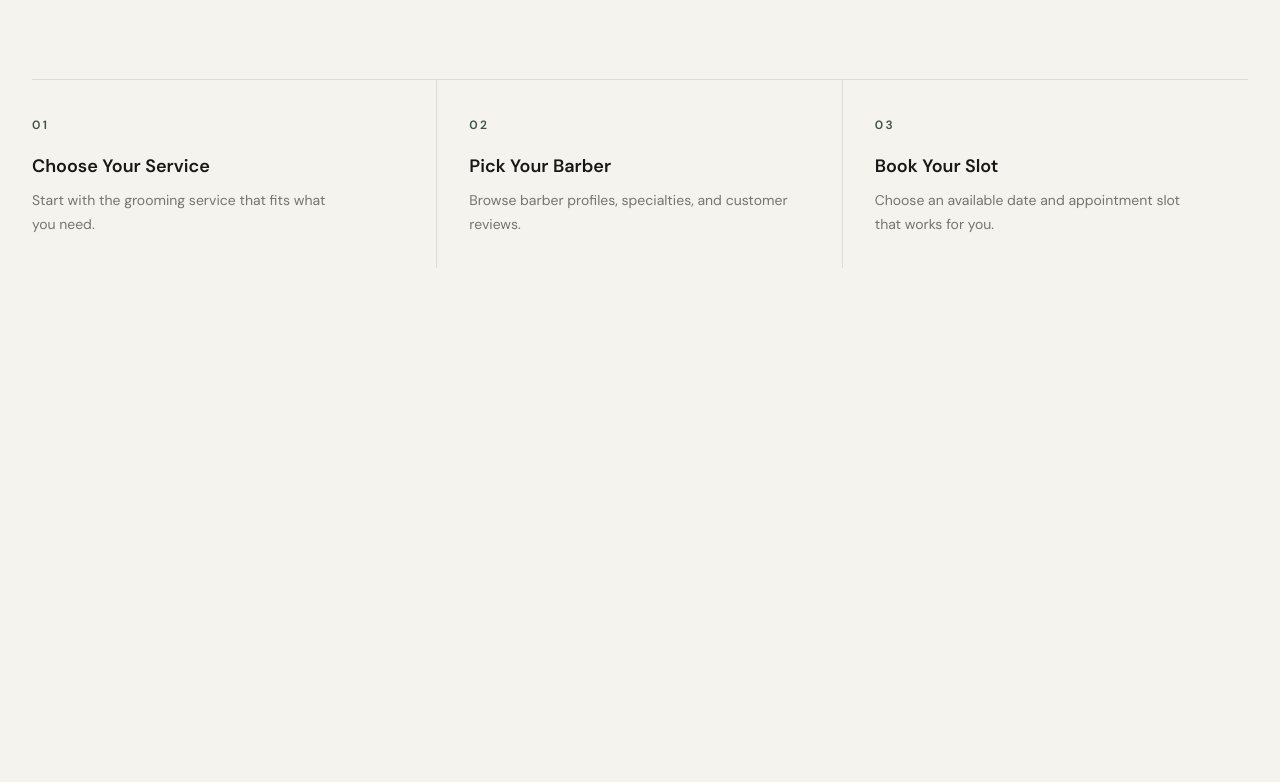
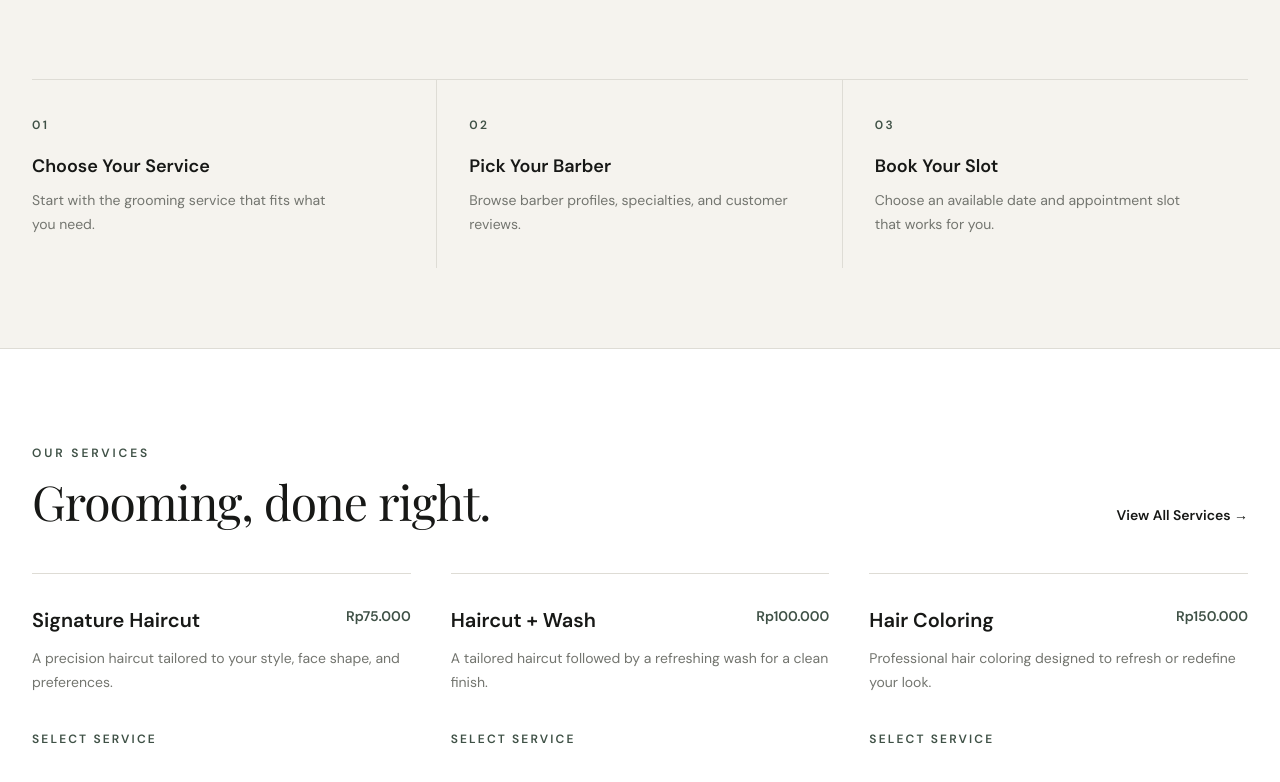
Before and after one commit to jamesmichl/Trimly, a Next.js app: page / in a window 1280 px wide. Shown: the part 603-1385 px from the top of the page. Before the commit the page ends 951 px from the top, so only its background shows below. Built offline with nearby package versions, Linux system fonts and the light colour scheme; a web font is replaced by a local one.

Commit message:
feat: add featured services section

```diff
--- a/src/app/page.tsx
+++ b/src/app/page.tsx
@@ -1,5 +1,6 @@
 import Link from "next/link";
 import Navbar from "@/components/layout/Navbar";
+import ServiceCard from "@/components/service/ServiceCard";
 
 const bookingSteps = [
   {
@@ -16,6 +17,30 @@ const bookingSteps = [
     number: "03",
     title: "Book Your Slot",
     description: "Choose an available date and appointment slot that works for you.",
+  },
+];
+
+const featuredServices = [
+  {
+    id: 1,
+    name: "Signature Haircut",
+    description:
+      "A precision haircut tailored to your style, face shape, and preferences.",
+    price: "Rp75.000",
+  },
+  {
+    id: 2,
+    name: "Haircut + Wash",
+    description:
+      "A tailored haircut followed by a refreshing wash for a clean finish.",
+    price: "Rp100.000",
+  },
+  {
+    id: 3,
+    name: "Hair Coloring",
+    description:
+      "Professional hair coloring designed to refresh or redefine your look.",
+    price: "Rp150.000",
   },
 ];
 
@@ -80,6 +105,39 @@ export default function Home() {
             ))}
           </div>
         </section>
+                <section className="border-t border-border bg-surface">
+          <div className="mx-auto max-w-7xl px-6 py-20 lg:px-8 lg:py-24">
+            <div className="flex flex-col gap-6 sm:flex-row sm:items-end sm:justify-between">
+              <div>
+                <p className="text-xs font-semibold uppercase tracking-[0.24em] text-primary">
+                  Our Services
+                </p>
+
+                <h2 className="mt-4 font-display text-4xl tracking-[-0.02em] sm:text-5xl">
+                  Grooming, done right.
+                </h2>
+              </div>
+
+              <Link
+                href="/services"
+                className="text-sm font-semibold text-primary transition-opacity hover:opacity-70"
+              >
+                View All Services →
+              </Link>
+            </div>
+
+            <div className="mt-12 grid gap-x-10 md:grid-cols-3">
+              {featuredServices.map((service) => (
+                <ServiceCard
+                  key={service.id}
+                  name={service.name}
+                  description={service.description}
+                  price={service.price}
+                />
+              ))}
+            </div>
+          </div>
+        </section>
       </main>
     </>
   );
--- /dev/null
+++ b/src/components/service/ServiceCard.tsx
@@ -0,0 +1,33 @@
+type ServiceCardProps = {
+  name: string;
+  description: string;
+  price: string;
+};
+
+export default function ServiceCard({
+  name,
+  description,
+  price,
+}: ServiceCardProps) {
+  return (
+    <article className="flex h-full flex-col border-t border-border py-8">
+      <div className="flex items-start justify-between gap-6">
+        <h3 className="text-xl font-semibold">{name}</h3>
+
+        <span className="shrink-0 text-sm font-semibold text-primary">
+          {price}
+        </span>
+      </div>
+
+      <p className="mt-3 max-w-sm text-sm leading-6 text-muted">
+        {description}
+      </p>
+
+      <div className="mt-auto pt-8">
+        <span className="text-xs font-semibold uppercase tracking-[0.18em] text-primary">
+          Select Service
+        </span>
+      </div>
+    </article>
+  );
+}
```
